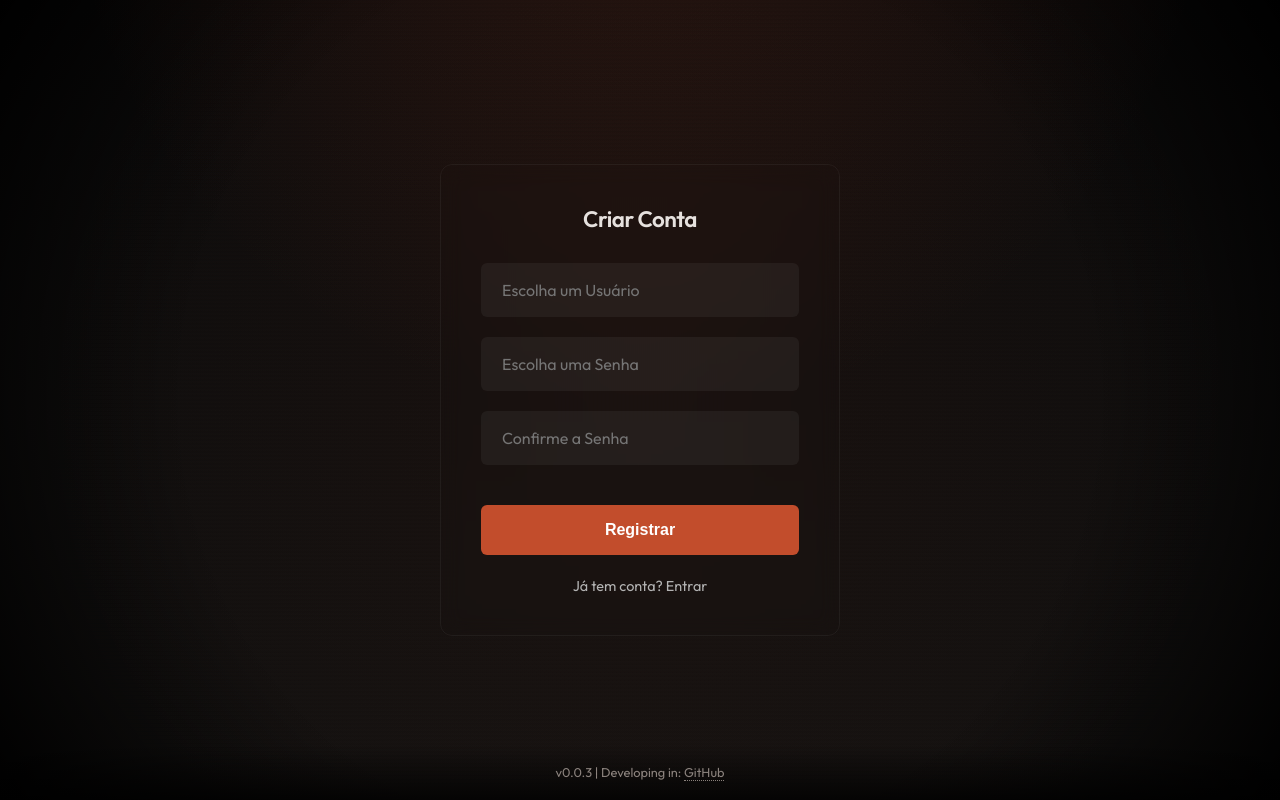
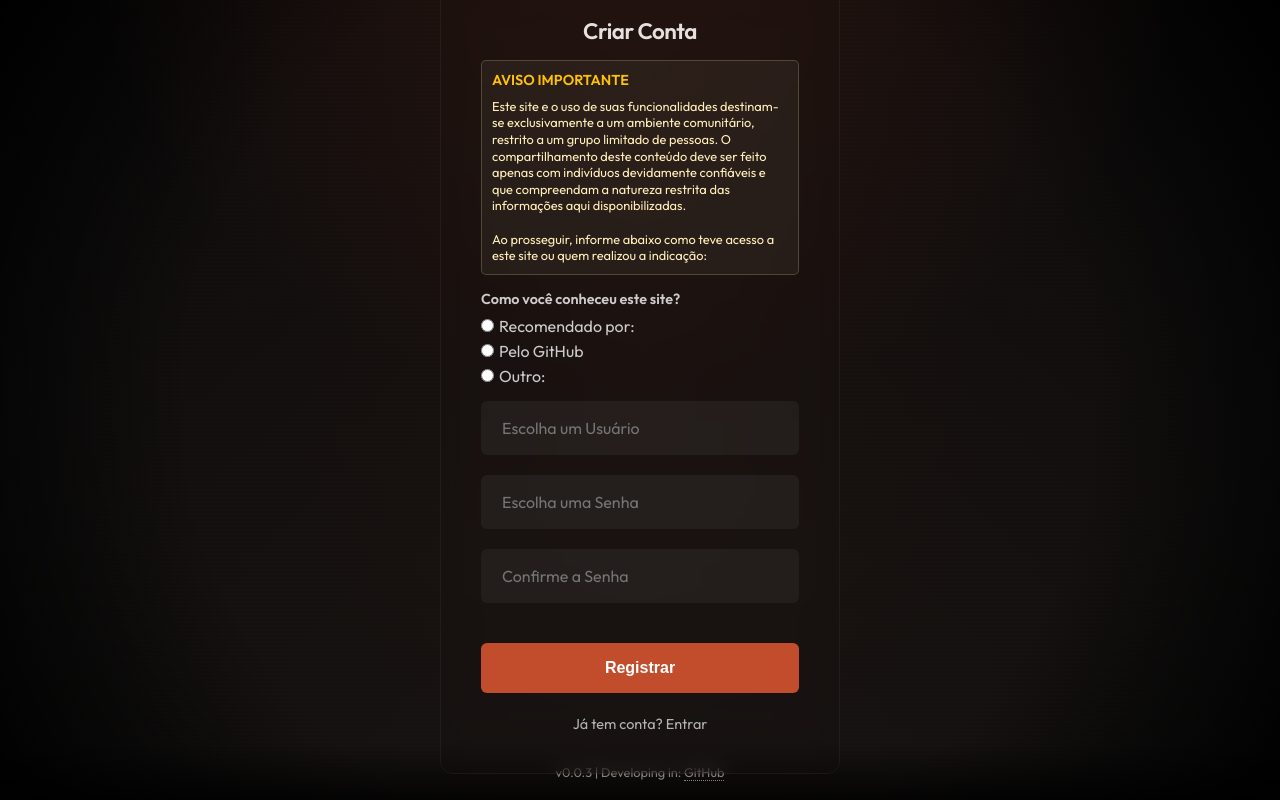
Before and after one commit to AlvaroPereir4/DriveViewer, a Flask app: page /register in a window 1280 px wide. Run offline with Flask 3, Linux system fonts and the light colour scheme.

Commit message:
init adjustments

```diff
--- a/app.py
+++ b/app.py
@@ -11,18 +11,16 @@ from googleapiclient.errors import HttpError
 from werkzeug.security import check_password_hash, generate_password_hash
 from dotenv import load_dotenv
 
-load_dotenv()  # Carrega variáveis do arquivo .env localmente
+load_dotenv()
 
 SERVICE_ACCOUNT_FILE = 'api_key.json'
 SCOPES = ['https://www.googleapis.com/auth/drive.readonly']
 DATA_FILE = os.path.join('data', 'links.json')
 
 app = Flask(__name__, template_folder='templates', static_folder='static')
-app.secret_key = os.environ.get('SECRET_KEY', 'chave_nova_para_forcar_logout_v2') # Alterado para invalidar sessões anteriores
-app.permanent_session_lifetime = timedelta(hours=2) # Define a duração da sessão para 2 horas
+app.secret_key = os.environ.get('SECRET_KEY', 'chave_nova_para_forcar_logout_v2')
+app.permanent_session_lifetime = timedelta(hours=2)
 
-# --- Configuração do Banco de Dados ---
-# Usa SQLite localmente se DATABASE_URL não estiver definido, ou PostgreSQL no Vercel
 db_url = os.environ.get('DATABASE_URL', 'sqlite:///users.db')
 if db_url.startswith("postgres://"):
     db_url = db_url.replace("postgres://", "postgresql://", 1) # Correção para SQLAlchemy
@@ -36,6 +34,7 @@ class User(db.Model):
     id = db.Column(db.Integer, primary_key=True)
     username = db.Column(db.String(80), unique=True, nullable=False)
     password_hash = db.Column(db.String(200), nullable=False)
+    referral_info = db.Column(db.String(255))
 
 # Modelo de Log de Registro (Rate Limiting)
 class RegistrationLog(db.Model):
@@ -189,8 +188,27 @@ def register():
             flash('Nome de usuário já existe.', 'error')
             return render_template('register.html')
 
+        # Captura informações de indicação
+        referral_type = request.form.get('referral_type')
+        referral_info = "Não informado"
+
+        if referral_type == 'recommended':
+            rec_by = request.form.get('recommended_by', '').strip()
+            if not rec_by:
+                flash('Por favor, informe quem recomendou o site.', 'error')
+                return render_template('register.html')
+            referral_info = f"Recomendado por: {rec_by}"
+        elif referral_type == 'github':
+            referral_info = "Pelo GitHub"
+        elif referral_type == 'other':
+            other_reason = request.form.get('other_reason', '').strip()
+            if not other_reason:
+                flash('Por favor, especifique como conheceu o site em "Outro".', 'error')
+                return render_template('register.html')
+            referral_info = f"Outro: {other_reason}"
+
         hashed_password = generate_password_hash(password)
-        new_user = User(username=username, password_hash=hashed_password)
+        new_user = User(username=username, password_hash=hashed_password, referral_info=referral_info)
 
         try:
             db.session.add(new_user)
--- a/templates/register.html
+++ b/templates/register.html
@@ -9,8 +9,8 @@
 </head>
 <body class="login-body">
 
-    <div class="login-container">
-        <h1 class="logo" style="text-align: center; margin-bottom: 30px; cursor: default;">Criar Conta</h1>
+    <div class="login-container" style="margin-bottom: 50px;">
+        <h1 class="logo" style="text-align: center; margin-bottom: 15px; cursor: default;">Criar Conta</h1>
 
         {% with messages = get_flashed_messages(with_categories=true) %}
             {% if messages %}
@@ -21,6 +21,35 @@
         {% endwith %}
 
         <form method="POST" action="/register">
+            <div class="warning-box" style="background-color: rgba(255, 243, 205, 0.05); color: #ffeeba; padding: 10px; border: 1px solid rgba(255, 238, 186, 0.2); border-radius: 5px; margin-bottom: 15px; font-size: 0.8rem; text-align: left; line-height: 1.3;">
+                <strong style="display: block; margin-bottom: 8px; color: #ffc107; font-size: 0.9rem;">AVISO IMPORTANTE</strong>
+                Este site e o uso de suas funcionalidades destinam-se exclusivamente a um ambiente comunitário, restrito a um grupo limitado de pessoas.
+                O compartilhamento deste conteúdo deve ser feito apenas com indivíduos devidamente confiáveis e que compreendam a natureza restrita das informações aqui disponibilizadas.
+                <br><br>
+                Ao prosseguir, informe abaixo como teve acesso a este site ou quem realizou a indicação:
+            </div>
+
+            <div class="form-group" style="margin-bottom: 15px; text-align: left; color: #ccc;">
+                <label style="display: block; margin-bottom: 8px; font-weight: bold; font-size: 0.9rem;">Como você conheceu este site?</label>
+
+                <div style="display: flex; align-items: center; margin-top: 5px;">
+                    <input type="radio" id="ref_rec" name="referral_type" value="recommended" required onchange="toggleReferral(this.value)" style="margin: 0; width: auto;">
+                    <label for="ref_rec" style="margin-left: 5px; cursor: pointer; white-space: nowrap;">Recomendado por:</label>
+                    <input type="text" name="recommended_by" id="rec_input" placeholder="Nome da pessoa" style="display:none; margin-left: 10px; padding: 6px; border-radius: 4px; border: none; background-color: #fff; color: #000; width: 160px; font-size: 0.85rem;">
+                </div>
+
+                <div style="display: flex; align-items: center; margin-top: 5px;">
+                    <input type="radio" id="ref_git" name="referral_type" value="github" onchange="toggleReferral(this.value)" style="margin: 0; width: auto;">
+                    <label for="ref_git" style="margin-left: 5px; cursor: pointer;">Pelo GitHub</label>
+                </div>
+
+                <div style="display: flex; align-items: center; margin-top: 5px;">
+                    <input type="radio" id="ref_other" name="referral_type" value="other" onchange="toggleReferral(this.value)" style="margin: 0; width: auto;">
+                    <label for="ref_other" style="margin-left: 5px; cursor: pointer; white-space: nowrap;">Outro:</label>
+                    <input type="text" name="other_reason" id="other_input" placeholder="Detalhes" style="display:none; margin-left: 10px; padding: 6px; border-radius: 4px; border: none; background-color: #fff; color: #000; width: 160px; font-size: 0.85rem;">
+                </div>
+            </div>
+
             <div class="form-group">
                 <input type="text" name="username" placeholder="Escolha um Usuário" required autocomplete="off">
             </div>
@@ -47,6 +76,25 @@
             document.body.style.setProperty('--mouse-x', `${e.clientX}px`);
             document.body.style.setProperty('--mouse-y', `${e.clientY}px`);
         });
+
+        function toggleReferral(value) {
+            const recInput = document.getElementById('rec_input');
+            const otherInput = document.getElementById('other_input');
+
+            // Reseta visibilidade e obrigatoriedade
+            recInput.style.display = 'none';
+            recInput.required = false;
+            otherInput.style.display = 'none';
+            otherInput.required = false;
+
+            if (value === 'recommended') {
+                recInput.style.display = 'block';
+                recInput.required = true;
+            } else if (value === 'other') {
+                otherInput.style.display = 'block';
+                otherInput.required = true;
+            }
+        }
     </script>
 </body>
 </html>
```
